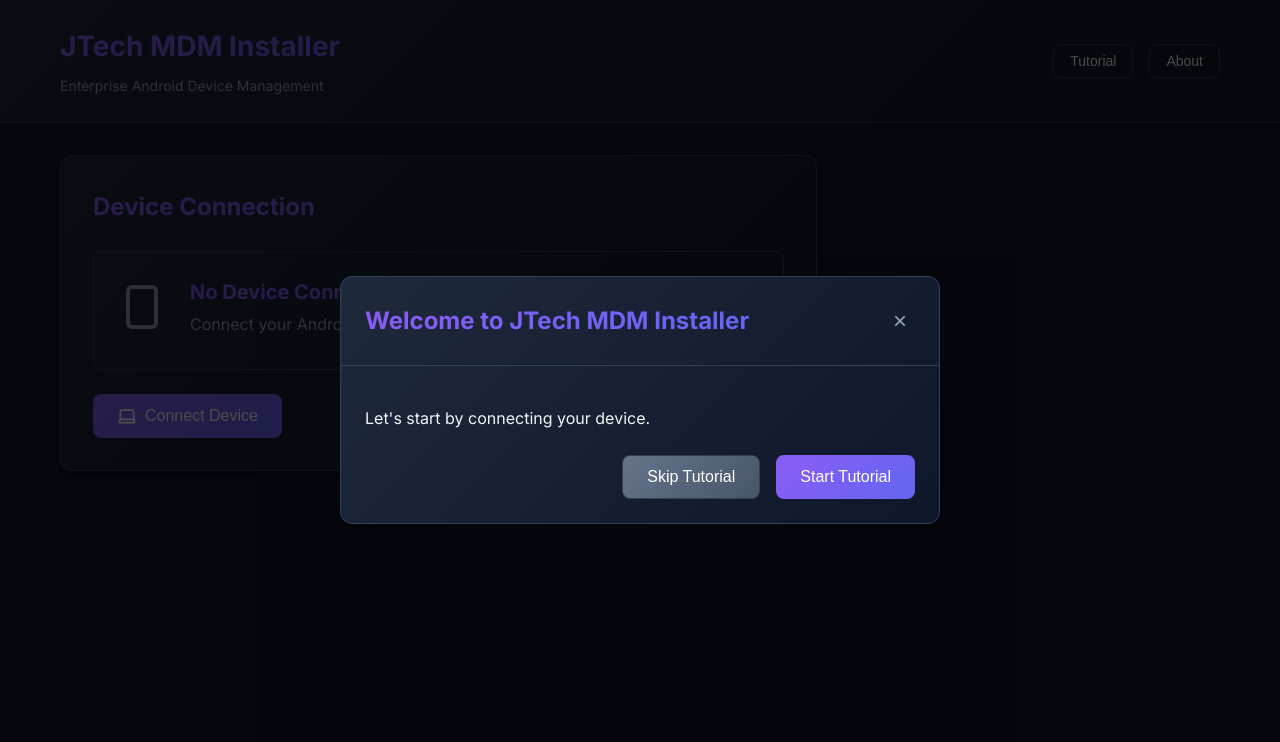
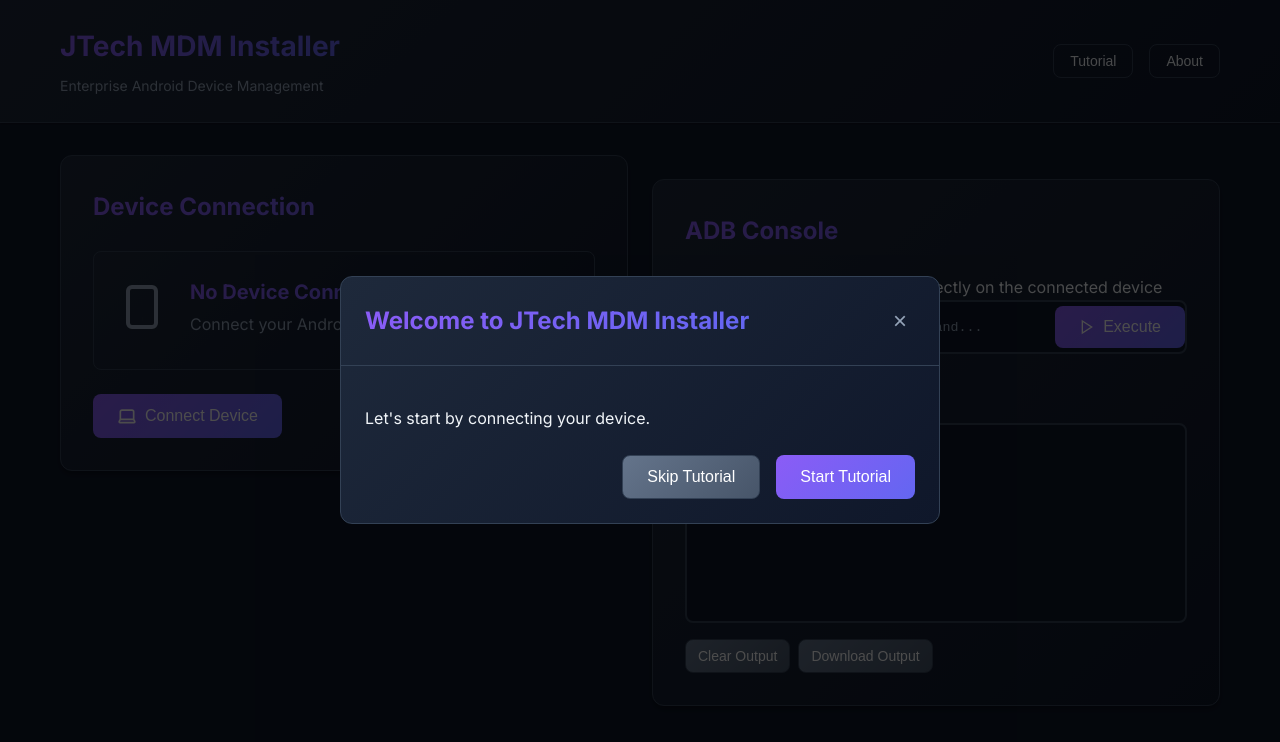
Before and after one commit to JTech-Forums/mdminstaller, a website with bundled scripts: page template.html in a window 1280 px wide. Built offline with nearby package versions, Linux system fonts and the light colour scheme; files whose address does not match are found by name.

Commit message:
Show ADB console alongside installer in responsive split layout

```diff
--- a/css/styles.css
+++ b/css/styles.css
@@ -115,10 +115,13 @@ body {
 .layout {
     display: flex;
     gap: 1.5rem;
+    align-items: flex-start;
 }
 
 .left-panel {
-    flex: 2;
+    flex: 1;
+    display: flex;
+    flex-direction: column;
 }
 
 .right-panel {
--- a/template.html
+++ b/template.html
@@ -85,7 +85,7 @@
 
             <div class="right-panel">
                 <!-- ADB Console Card -->
-                <div class="card console-card hidden" id="consoleCard">
+                <div class="card console-card" id="consoleCard">
                     <h2>ADB Console</h2>
                     <p class="card-description">Execute ADB shell commands directly on the connected device</p>
 
```
